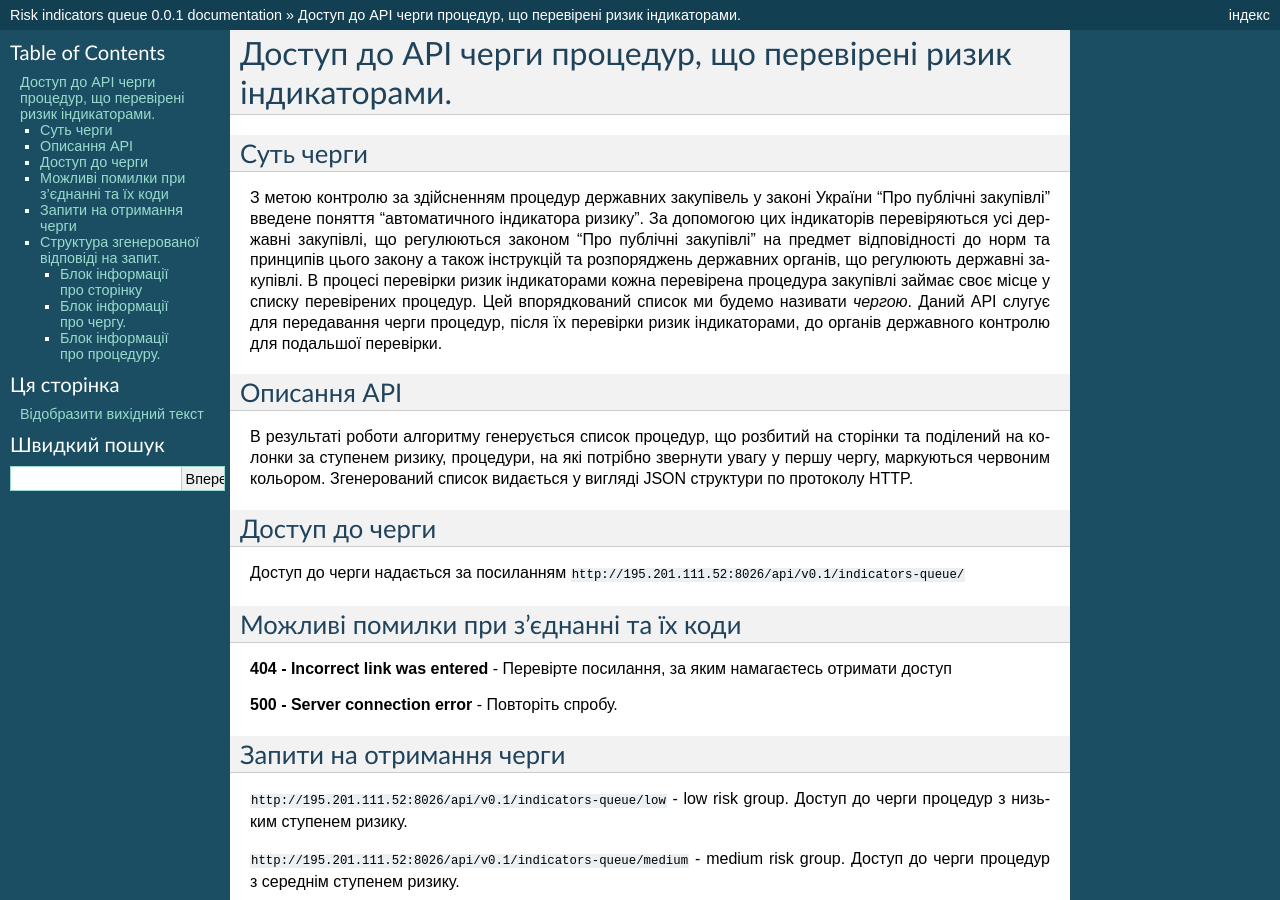
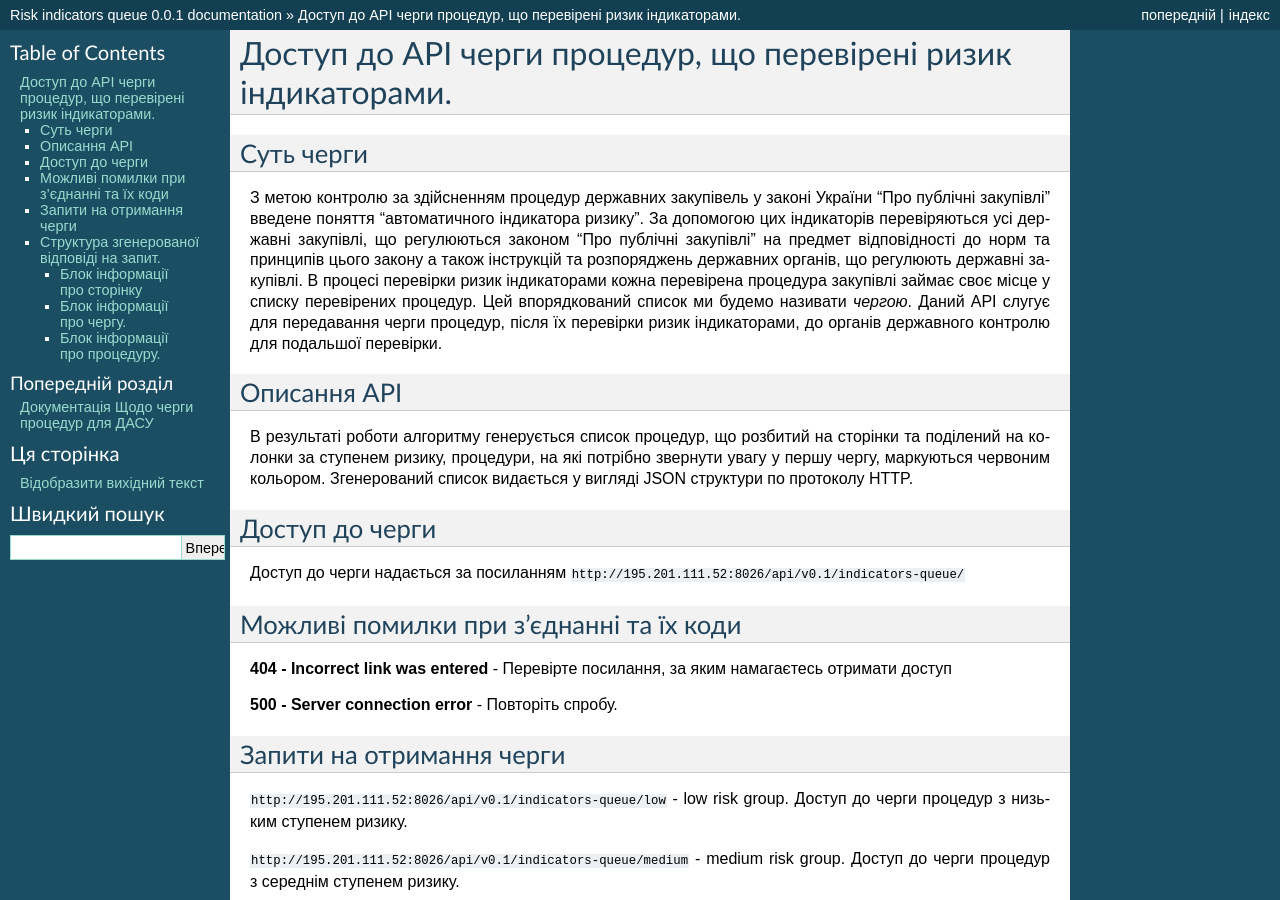
Before and after one commit to DataPathAnalytics/indicators-queue, a Sphinx documentation site: the page built from docs/api_queue.rst, in a window 1280 px wide and 900 px high. Built offline with Sphinx 7.4.7, drawn with Linux system fonts in a browser that asks for light colours; pages that are not in the unit, such as notebooks, are missing from menus.

```diff
--- a/docs/index.rst
+++ b/docs/index.rst
@@ -5,4 +5,4 @@
    :maxdepth: 2
    :caption: Зміст:
 
-   api-queue
+   api_queue
```
